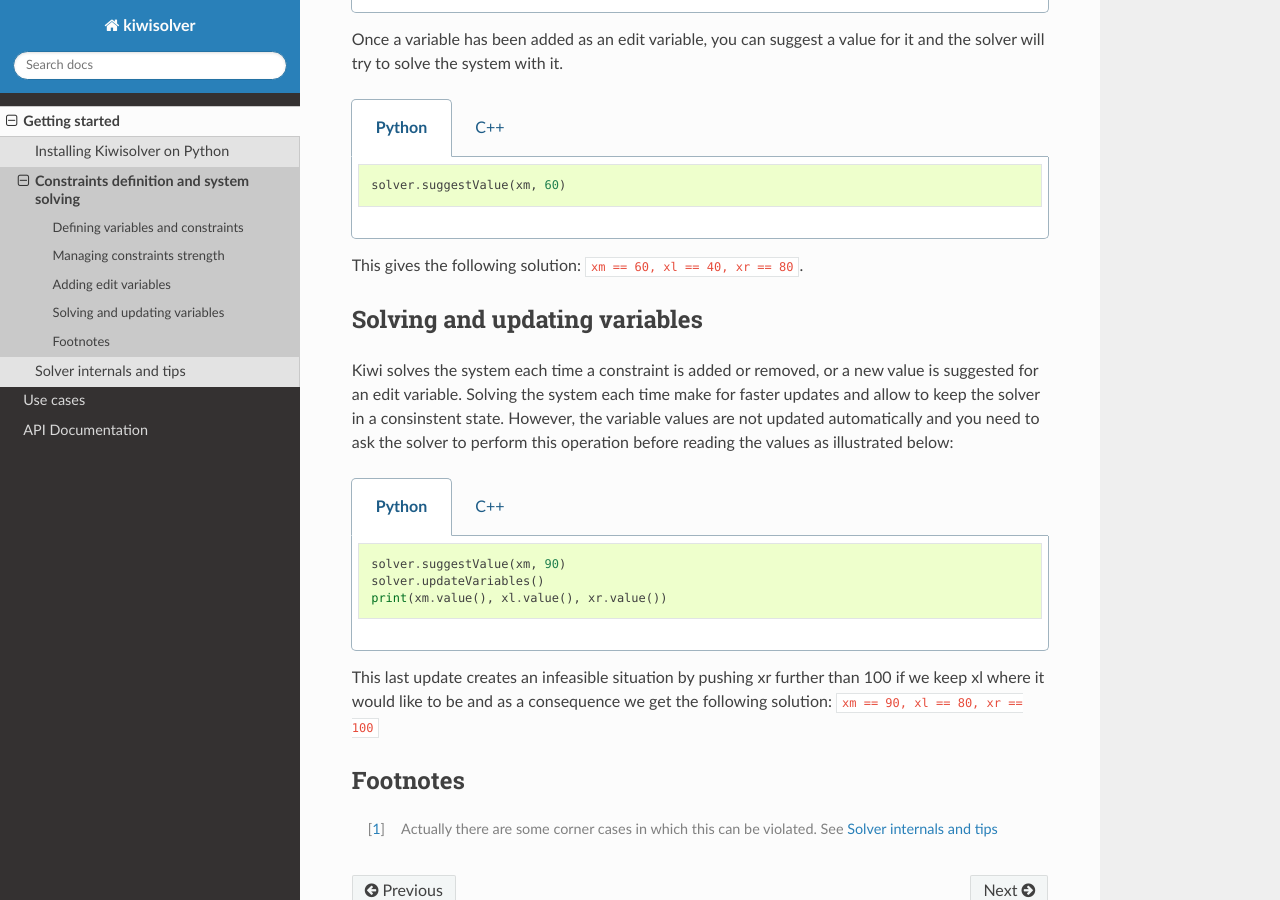
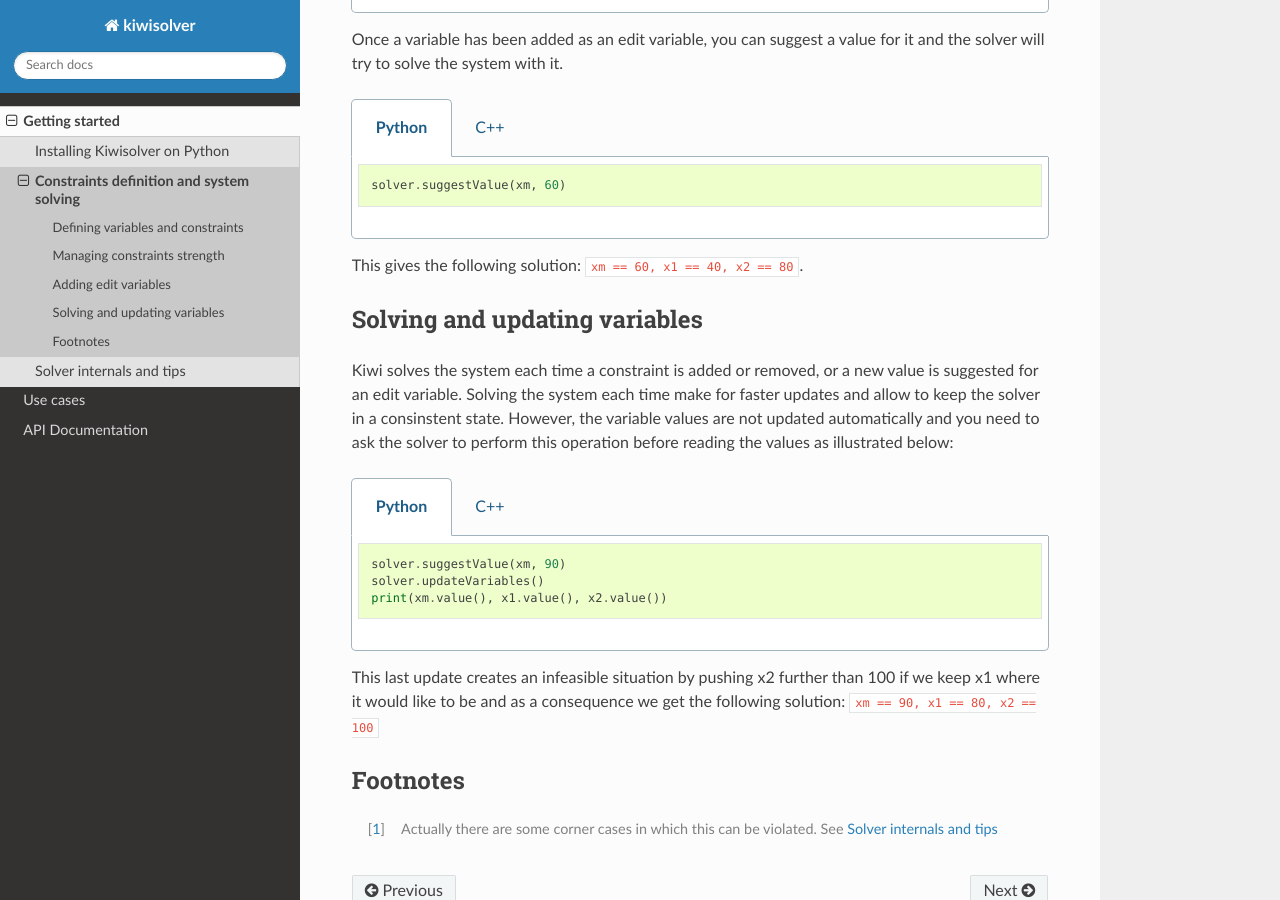
Before and after one commit to nucleic/kiwi, a Sphinx documentation site: the page built from docs/source/basis/basic_systems.rst, in a window 1280 px wide and 900 px high, scrolled down 2654 px. Built offline with Sphinx 7.4.7 and the Read the Docs theme 2.0.0, drawn with Linux system fonts in a browser that asks for light colours; formulas are drawn with MathJax 3.

```diff
--- a/docs/source/basis/basic_systems.rst
+++ b/docs/source/basis/basic_systems.rst
@@ -118,7 +118,7 @@ to. This is translated as follow:
 
     .. code-tab:: python
 
-        solver.addConstraint(x1 == 40 | "weak")
+        solver.addConstraint((x1 == 40) | "weak")
 
     .. code-tab:: c++
 
@@ -164,7 +164,7 @@ it and the solver will try to solve the system with it.
 
         solver.suggestValue(xm, 60);
 
-This gives the following solution: ``xm == 60, xl == 40, xr == 80``.
+This gives the following solution: ``xm == 60, x1 == 40, x2 == 80``.
 
 
 Solving and updating variables
@@ -183,17 +183,17 @@ below:
 
         solver.suggestValue(xm, 90)
         solver.updateVariables()
-        print(xm.value(), xl.value(), xr.value())
+        print(xm.value(), x1.value(), x2.value())
 
     .. code-tab:: c++
 
         solver.suggestValue(xm, 90);
         solver.updateVariables();
-        std::cout << xm.value() << ", " << xl.value() << ", " << xr.value();
+        std::cout << xm.value() << ", " << x1.value() << ", " << x2.value();
 
-This last update creates an infeasible situation by pushing xr further than
-100 if we keep xl where it would like to be and as a consequence we get the
-following solution: ``xm == 90, xl == 80, xr == 100``
+This last update creates an infeasible situation by pushing x2 further than
+100 if we keep x1 where it would like to be and as a consequence we get the
+following solution: ``xm == 90, x1 == 80, x2 == 100``
 
 
 Footnotes
```
Also changed, not shown: other parts of docs/source/basis/basic_systems.rst (+3 -3 lines).
